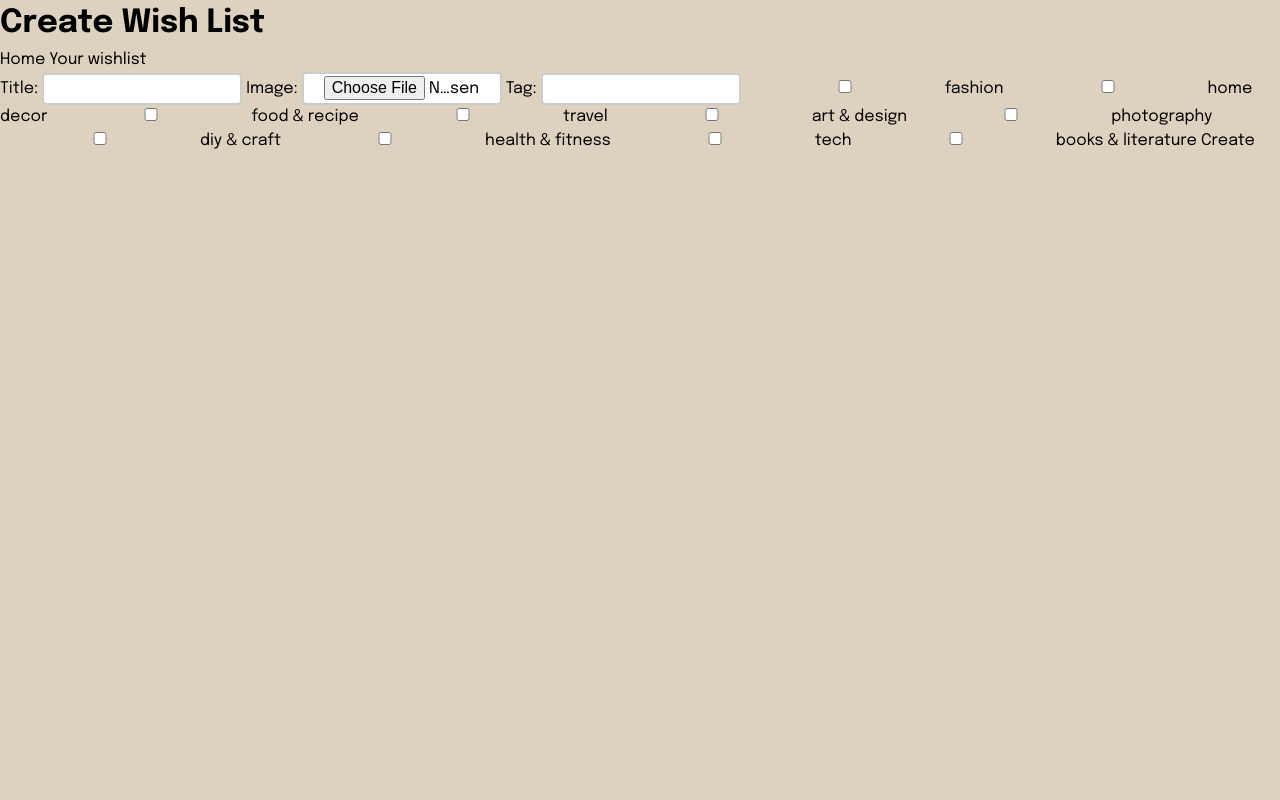
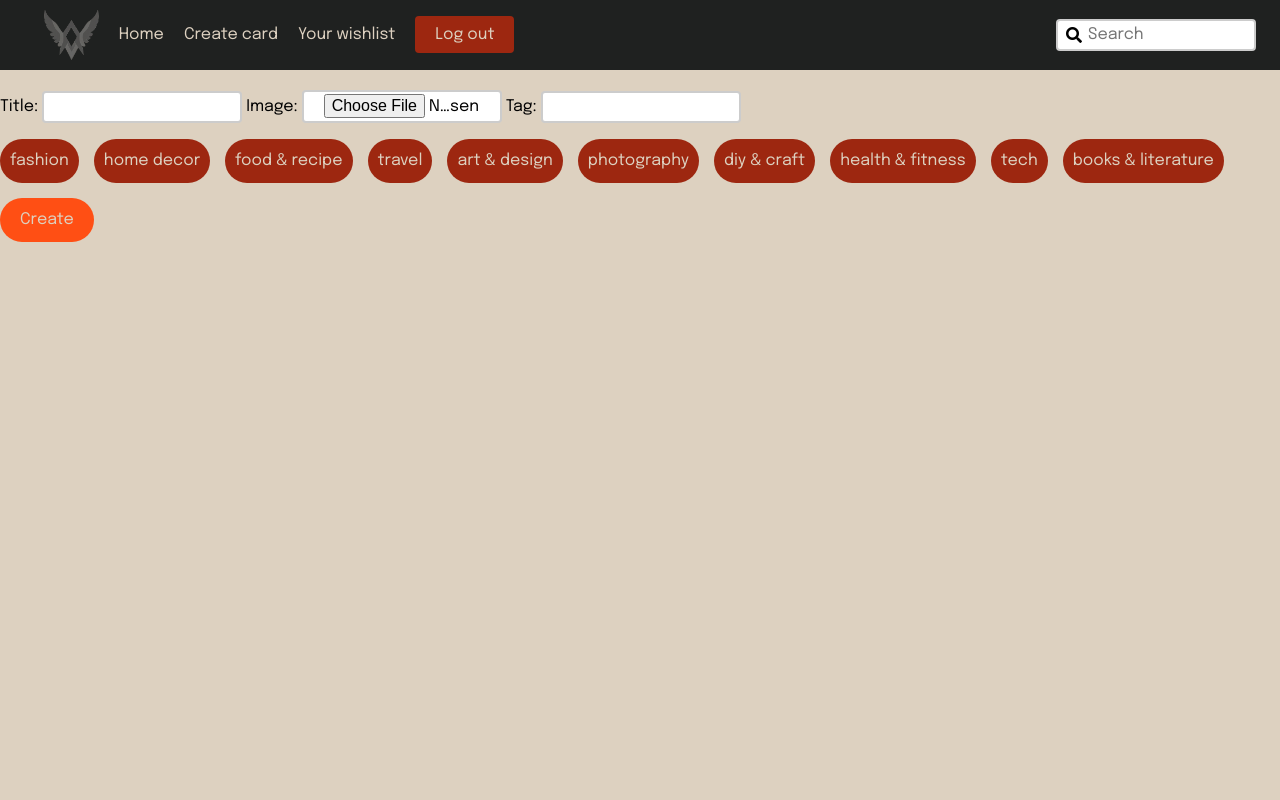
Before and after one commit to 582-41W-VA/WishCraft, a Django app: page /app/create_card/ in a window 1280 px wide. Run offline with Django 5.2, Linux system fonts and the light colour scheme; the visitor is signed in with stand-in values (Sample User, id 1); data comes from the database, SQL or seed files in the repository; some web fonts are replaced.

Commit message:
Update home.html, login_signup.css, landing.css, and base.html

```diff
--- a/app/templates/app/base.html
+++ b/app/templates/app/base.html
@@ -21,20 +21,19 @@
 </head>
 
 <body>
-    <header class="header" id="header-link">
+    <header>
         <nav>
-            <a id="home-link" href="{% url 'home' %}">Home</a>
-
             <div class="logo">
                 <img id="logo" src="{% static 'images/logo.png' %}" alt="Logo">
             </div>
+            <a id="home-link" href="{% url 'home' %}">Home</a>
 
             <a id="create-card-link" href="{% url 'create_card' %}">Create card</a>
 
             <a id="wishlist-link" href="{% url 'user_wishlist' %}">Your wishlist</a>
             <div id="auth-links">
                 {% if request.user.is_authenticated %}
-                <a href="{% url 'logout' %}">Log out</a>
+                <a class="logout" href="{% url 'logout' %}">Log out</a>
                 {% else %}
                 <a class="header-btn" id="register-link" href="{% url 'register' %}">Sign up</a>
                 <a class="header-btn" id="login-link" href="{% url 'login' %}">Log in</a>
@@ -43,8 +42,8 @@
         </nav>
         <form id="search-form" method="GET">
             {% csrf_token %}
-            <label for="search" class="sr-only">Search:</label>
-            <div class="search-container">
+            <label for="search" class="sr_only">Search:</label>
+            <div class="search_container">
                 <input type="text" id="search" name="search" value="{{ request.GET.search }}" placeholder="Search">
                 <button type="submit"><i class="fa fa-search search-icon"></i></button>
             </div>
--- a/app/templates/app/create-card.html
+++ b/app/templates/app/create-card.html
@@ -1,11 +1,16 @@
 {% extends "app/base.html" %}
 {% load static %}
+{% block css %}
+<link rel="stylesheet" href="{% static 'css/create_card.css' %}">
+{% endblock %}
 {% block content %}
-<h1>Create Wish List</h1>
+<!-- <h1>Create Wish List</h1>
 <a href="{% url 'home' %}">Home</a>
-<a href="{% url 'user_wishlist' %}">Your wishlist</a>
+<a href="{% url 'user_wishlist' %}">Your wishlist</a> -->
 
-<form method="POST" enctype="multipart/form-data">
+
+<section>
+    <form class="card_selection" method="POST" enctype="multipart/form-data">
         {% csrf_token %}
         <label for="title">
             Title:
@@ -19,11 +24,14 @@
             Tag:
             <input id="tagInput" type="text" name="new_tag">
         </label>
+        <section class="tag_labels">
             {% for tag in tags %}
-        <label for="tagSelect{{ tag.id }}">
-            <input id="tagSelect{{ tag.id }}" type="checkbox" name="tags" value="{{ tag.id }}">{{ tag.name }}
+                <label class="styled-label" for="tagSelect{{ tag.id }}">
+                    <input class="hidden-checkbox" id="tagSelect{{ tag.id }}" type="checkbox" name="tags" value="{{ tag.id }}">{{ tag.name }}
                 </label>
             {% endfor %}
-    <button type="submit">Create</button>
+            <button id="createCardBtn" type="submit">Create</button>
+        </section>
     </form>
+</section>
 {% endblock %}
--- a/app/templates/app/home.html
+++ b/app/templates/app/home.html
@@ -9,7 +9,7 @@
 {% block content %}
 
 
-<h1>Start wishing</h1>
+<!-- <h1>Start wishing</h1> -->
 <!-- <a href="{% url 'user_wishlist' %}">Your wishlist</a> -->
 <!-- <a href="{% url 'create_card' %}">Create card</a> -->
 
--- /dev/null
+++ b/static/css/create_card.css
@@ -0,0 +1,39 @@
+.hidden-checkbox {
+    position: absolute;
+    width: 1px;
+    height: 1px;
+    padding: 0;
+    margin: -1px;
+    overflow: hidden;
+    clip: rect(0, 0, 0, 0);
+    border: 0;
+}
+
+.styled-label {
+    display: inline-block;
+    padding: 10px;
+    background: var(--button_color_light);
+    color: var(--para_color_dark);
+    cursor: pointer;
+    border-radius: var(--br-7);
+}
+
+.hidden-checkbox:checked+.styled-label {
+    background-color: #c0c0c0;
+}
+
+#createCardBtn {
+    background-color: var(--button_color_dark);
+    color: var(--para_color_dark);
+    border: none;
+    padding: 10px 20px;
+    border-radius: var(--br-7);
+    cursor: pointer;
+}
+
+.tag_labels {
+    display: flex;
+    flex-wrap: wrap;
+    gap: 15px;
+    margin-top: var(--margin_medium);
+}
--- a/static/css/login_signup.css
+++ b/static/css/login_signup.css
@@ -2,6 +2,10 @@ body {
   min-height: 100vh;
   background: var(--bg_color_dark);
   font-family: epilogue, sans-serif;
+}
+
+header {
+display: none;
 }
 
 .sign_up_container {
--- a/static/css/style.css
+++ b/static/css/style.css
@@ -167,6 +167,7 @@ a {
   --margin_small: 0.5em;
   --margin_medium: 1em;
   --margin_large: 1.5em;
+  --margin_xlarge: 4.5em;
 
   --gap_small: 0.5em;
   --gap_medium: 1em;
@@ -184,29 +185,24 @@ body {
   display: none;
 }
 
-.header {
-  background-color: var(--bg_color_light);
+/* this header will be for all the other pages only */
+
+header {
+  background-color: var(--bg_color_dark);
   padding: 10px 20px;
   margin-bottom: 20px;
   display: flex;
   justify-content: space-between;
-  position: fixed;
-  top: 0;
-  left: 0;
-  width: 100%;
-  z-index: 100;
-  opacity: 0;
-  visibility: hidden;
-  transition: opacity 0.3s ease, visibility 0.3s ease;
+  align-items: center;
 }
 
-.header.header-scroll {
-  opacity: 0.8;
-  visibility: visible;
+header a {
+  color: var(--title_color_dark);
 }
 
 nav {
   display: flex;
+  align-items: center;
   gap: 20px;
 }
 
@@ -217,18 +213,19 @@ nav {
   filter: invert(70%);
 }
 
-.header-btn{
-  color: var(--title_color_light);
+.logout {
+  background: var(--button_color_light);
   padding: 10px 20px;
   border-radius: var(--br);
   transition: all 0.3s ease;
 }
 
-.header-btn:hover{
-  background-color: var(--secondary_color);
-  color: var( --title_color_dark);
+.logout:hover {
+  background-color: var(--accent_color);
+  color: var(--title_color_dark);
 }
 
+/* search inputs */
 input {
   width: 200px;
   box-sizing: border-box;
@@ -244,7 +241,7 @@ input:focus {
   border-color: #333;
 }
 
-.search-container {
+.search_container {
   position: relative;
 }
 
@@ -256,16 +253,16 @@ input:focus {
 }
 
 #search {
-  padding-left: 30px; /* adjust as needed */
+  padding-left: 30px;
 }
 
-.sr-only {
+.sr_only {
   position: absolute;
   width: 1px;
   height: 1px;
   padding: 0;
   margin: -1px;
   overflow: hidden;
-  clip: rect(0,0,0,0);
+  clip: rect(0, 0, 0, 0);
   border: 0;
 }
```
Also changed, not shown: app/templates/app/index.html (+5 -44 lines), static/css/landing.css (+36 -21 lines), static/js/landing.js (+17 -38 lines). Lines whose indentation alone changed are shown as unchanged.
